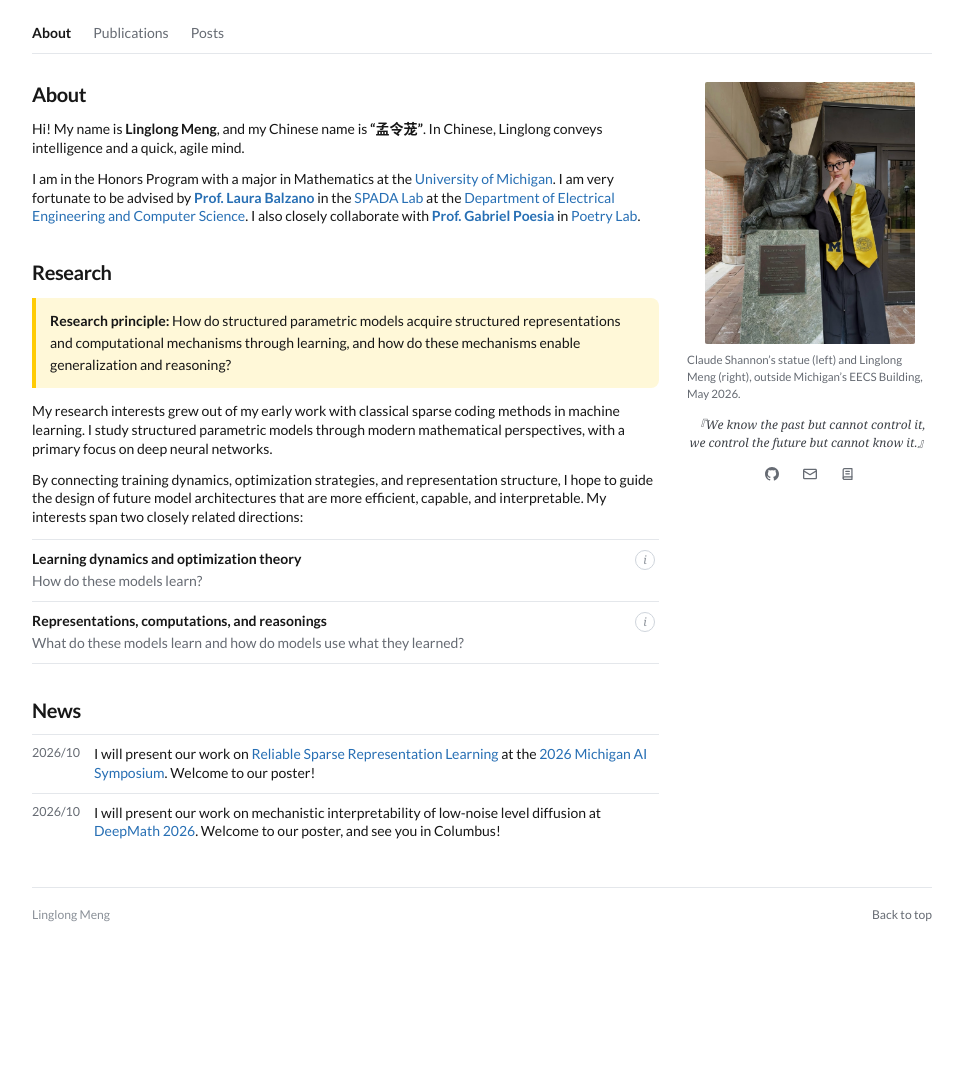
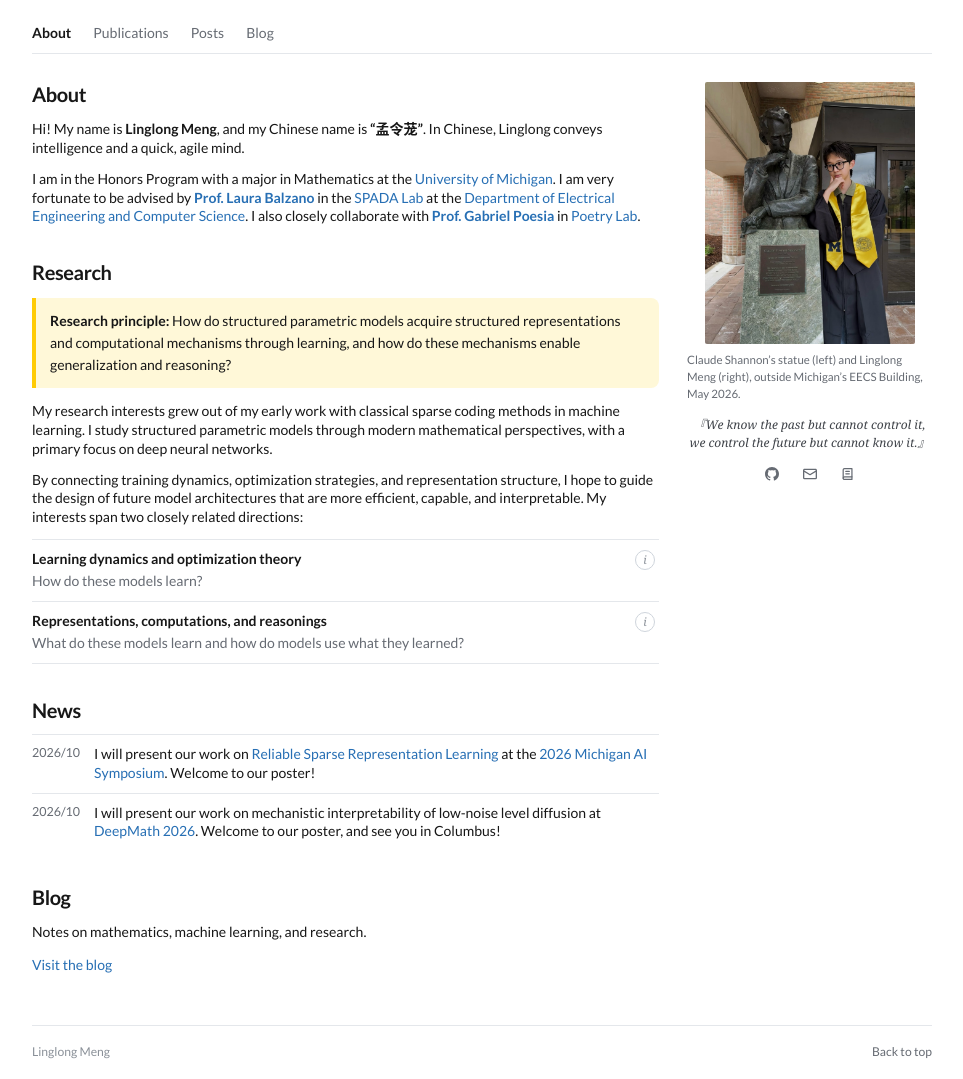
Before and after one commit to Hideonb8sh/Hideonb8sh.github.io, a plain HTML site: page index.html in a window 1280 px wide. Shown: the whole page, without its empty margins (158-1121 px from the left). Before the commit the page ends 941 px from the top, so only its background shows below. Drawn offline with Linux system fonts and the light colour scheme.

Commit message:
Show blog section on the homepage

```diff
--- a/index.html
+++ b/index.html
@@ -108,6 +108,7 @@
           <a class="active" href="#about" aria-current="page">About</a>
           <a href="publications.html">Publications</a>
           <a href="posts.html">Posts</a>
+          <a href="#blog">Blog</a>
         </nav>
 
         <main id="main-content">
@@ -256,6 +257,11 @@
             </div>
           </section>
 
+          <section class="panel" id="blog" aria-labelledby="blog-title">
+            <h2 class="panel-title" id="blog-title">Blog</h2>
+            <p>Notes on mathematics, machine learning, and research.</p>
+            <p><a href="blog.html">Visit the blog</a></p>
+          </section>
         </main>
       </div>
 
```
